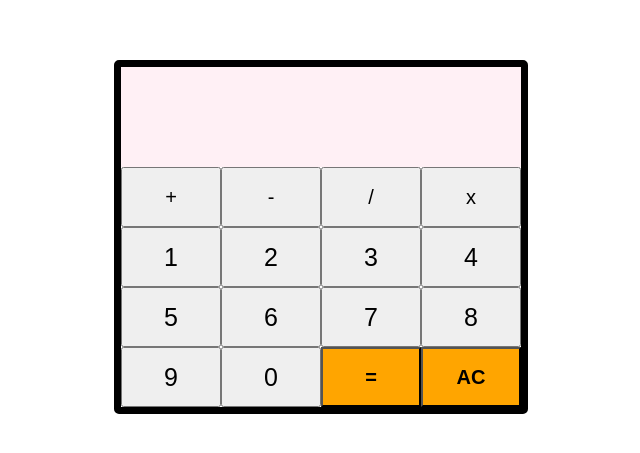
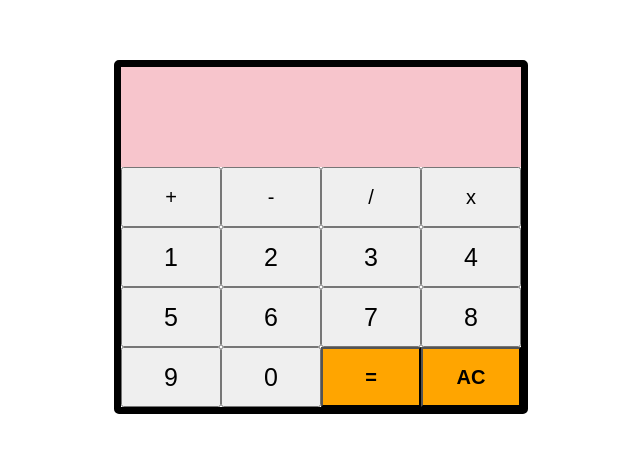
Before and after one commit to Zy5879/Calculator, a plain HTML site: page index.html in a window 1280 px wide. Shown: the part 163-616 px from the top of the page, without its empty margins (319-959 px from the left). Drawn offline with Linux system fonts and the light colour scheme.

Commit message:
changed colors

```diff
--- a/style.css
+++ b/style.css
@@ -12,10 +12,10 @@
 .display {
     max-width: 100%;
     height: 80px;
-    background-color: lavenderblush;
+    background-color: #F7C5CC;
     font-weight: bold;
     font-size: 2rem;
-    color: darkblue;
+    color: #CC313D;
     line-height: 80px;
     text-align: right;
     padding: 10px;
```
